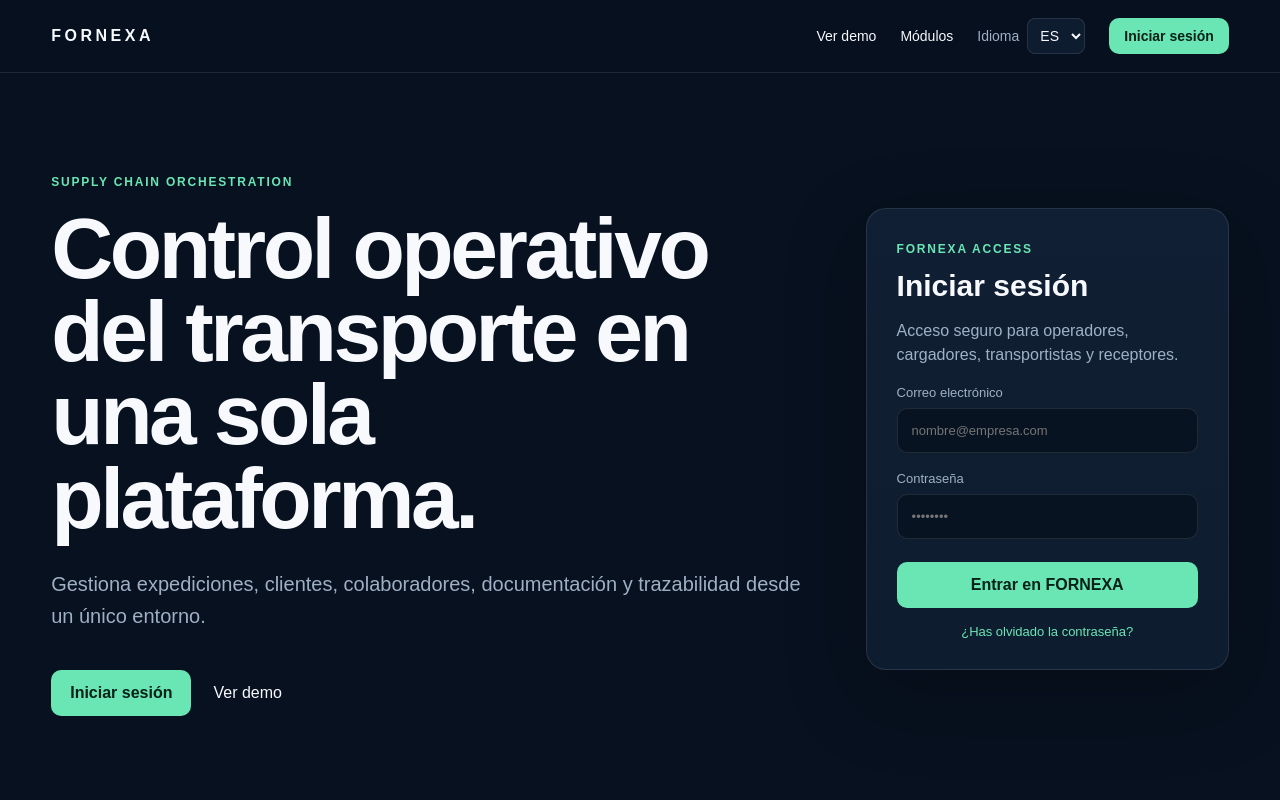
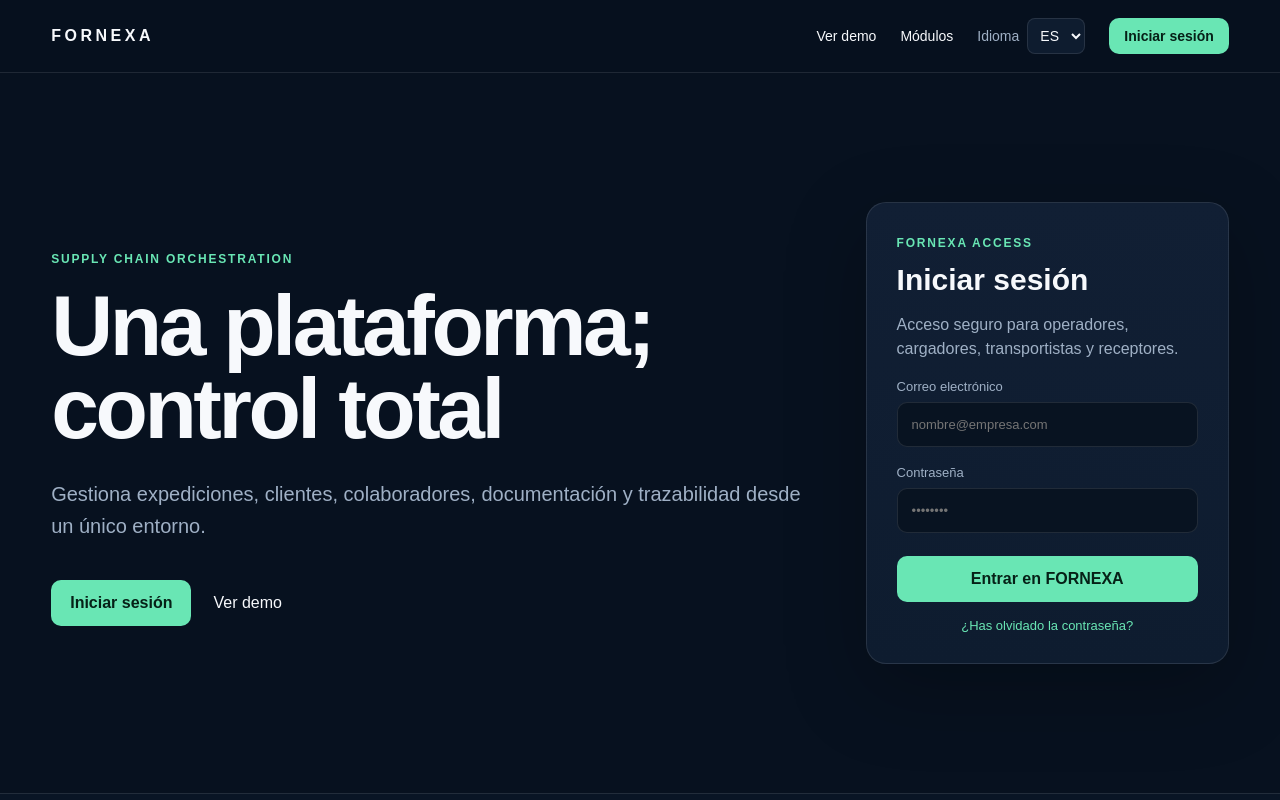
Before and after one commit to fragonh2-boop/Fornexa, a Next.js app: page / in a window 1280 px wide. Shown: the top 800 px of the page. Built offline with nearby package versions, Linux system fonts and the light colour scheme.

Commit message:
Update Spanish hero headline

```diff
--- a/app/page.tsx
+++ b/app/page.tsx
@@ -5,7 +5,7 @@ import { useState } from "react";
 const copy = {
   es: {
     tagline: "Supply chain orchestration",
-    title: "Control operativo del transporte en una sola plataforma.",
+    title: "Una plataforma; control total",
     lead: "Gestiona expediciones, clientes, colaboradores, documentación y trazabilidad desde un único entorno.",
     login: "Iniciar sesión",
     demo: "Ver demo",
```
